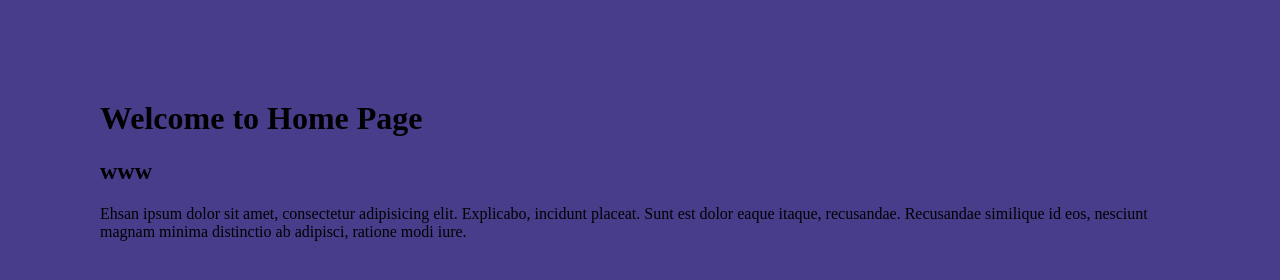
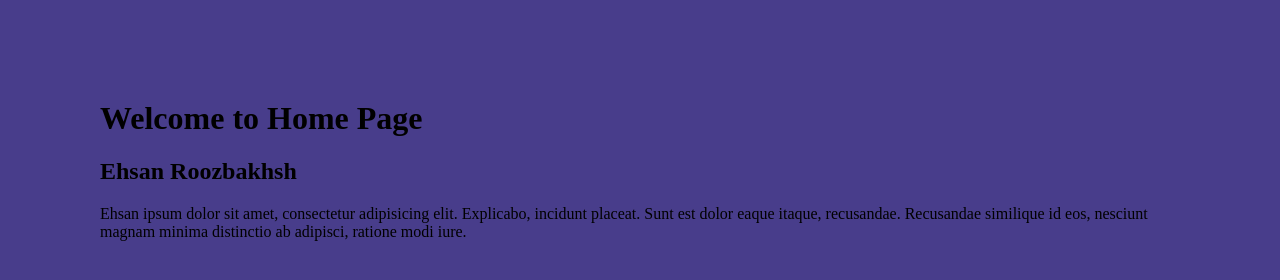
Before and after one commit to ehsanroozbakhsh/project-01, a plain HTML site: page index.html in a window 1280 px wide. Drawn offline with Linux system fonts and the light colour scheme.

Commit message:
edit index file in dev breanch

```diff
--- a/index.html
+++ b/index.html
@@ -7,7 +7,7 @@
   </head>
   <body>
     <h1>Welcome to Home Page</h1>
-    <h2>www</h1>
+    <h2>Ehsan Roozbakhsh</h1>
     <p>Ehsan ipsum dolor sit amet, consectetur adipisicing elit. Explicabo, incidunt placeat. Sunt est dolor eaque itaque, recusandae. Recusandae similique id eos, nesciunt magnam minima distinctio ab adipisci, ratione modi iure.</p>
     <script src="js/main.js"></script>
   </body>
```
